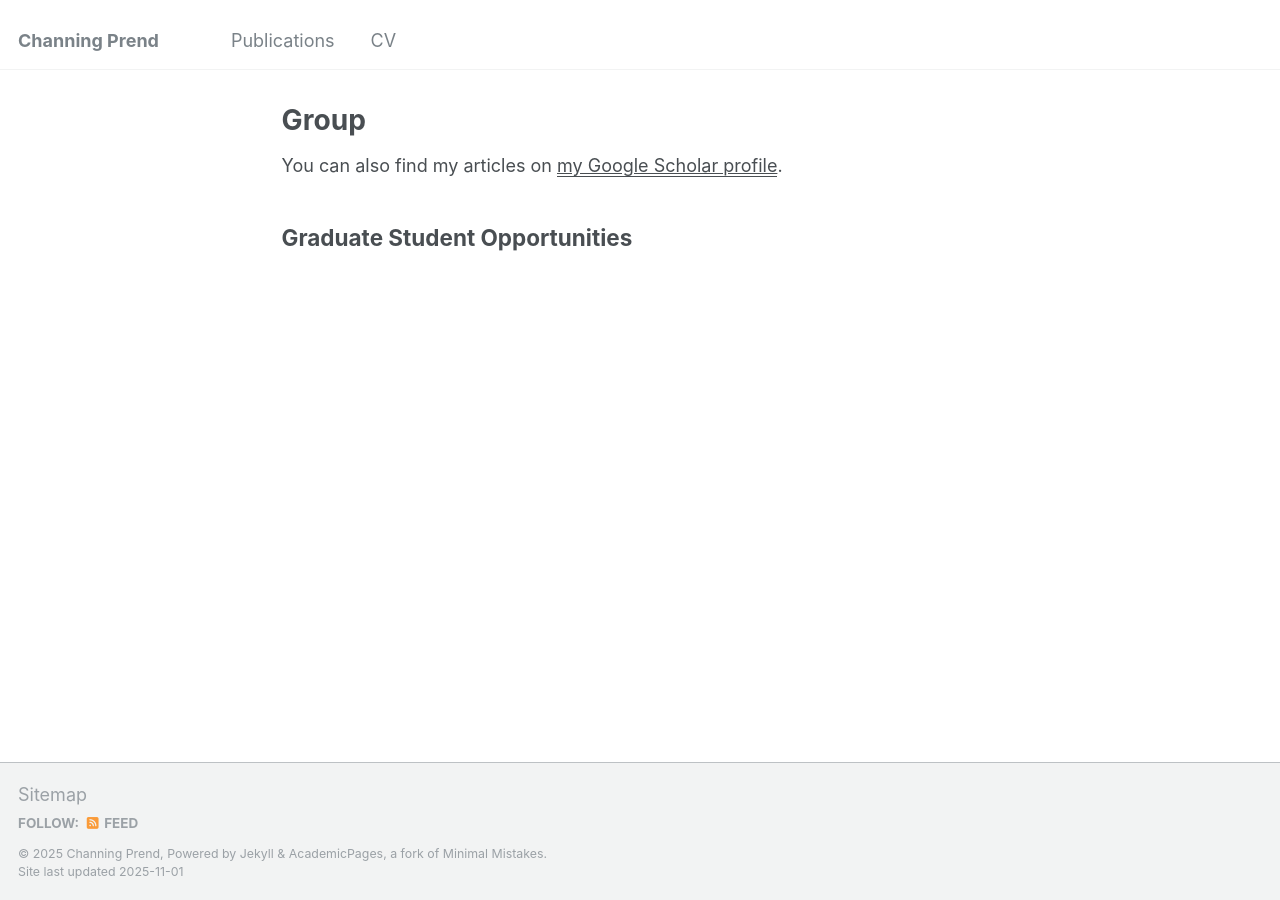
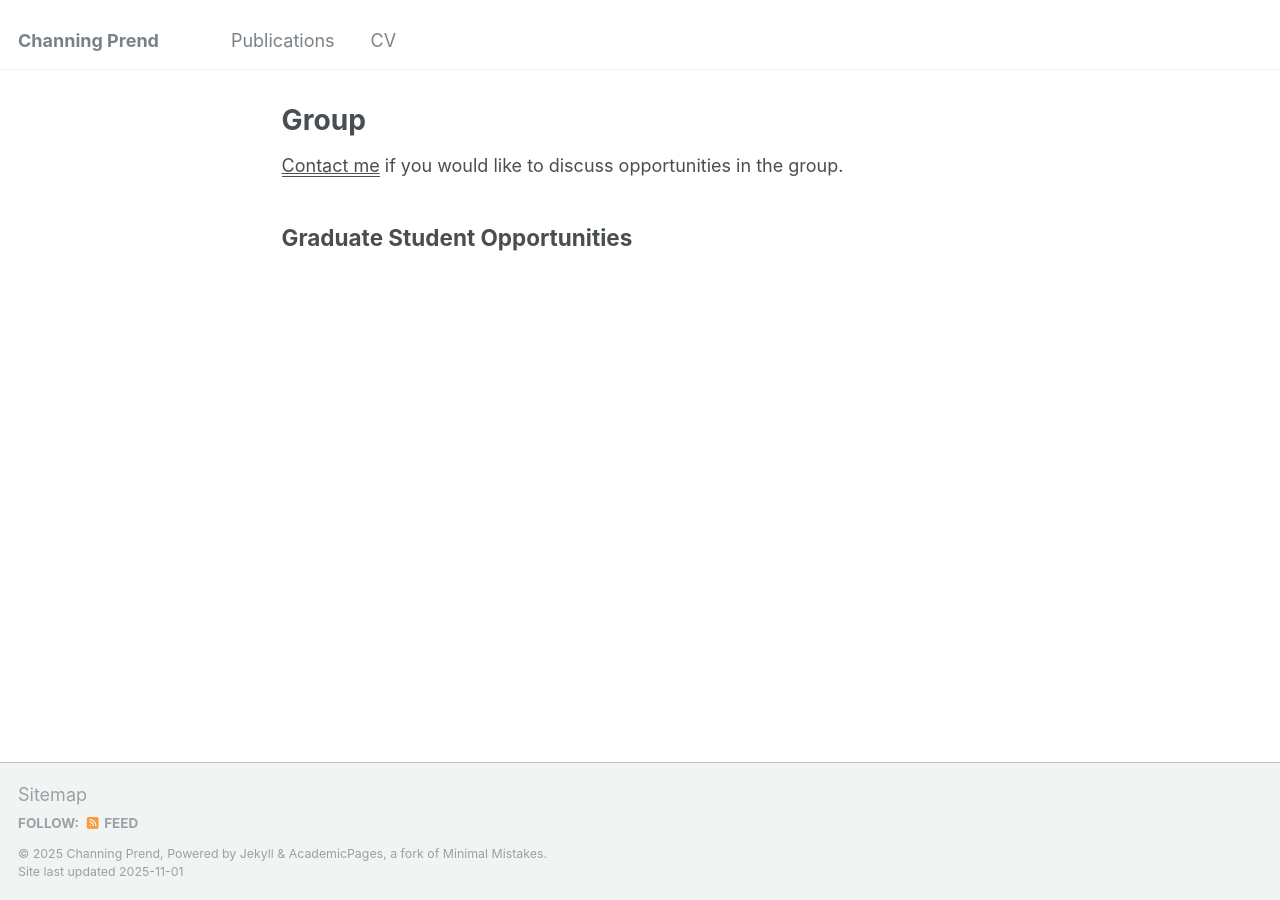
Before and after one commit to cprend/cprend.github.io, a Jekyll site: the page built from _pages/group.md, in a window 1280 px wide. Built offline with Jekyll 4.4.1, drawn with Linux system fonts in a browser that asks for light colours.

Commit message:
Update group.md

```diff
--- a/_pages/group.md
+++ b/_pages/group.md
@@ -5,6 +5,6 @@ permalink: /group/
 author_profile: false
 ---
 
-You can also find my articles on <u><a href="https://scholar.google.com/citations?user=uyiGX5kAAAAJ&hl=en">my Google Scholar profile</a></u>.
+<u><a href="mailto:Channing.Prend@ed.ac.uk">Contact me</a></u> if you would like to discuss opportunities in the group.
 
 ## Graduate Student Opportunities
```
